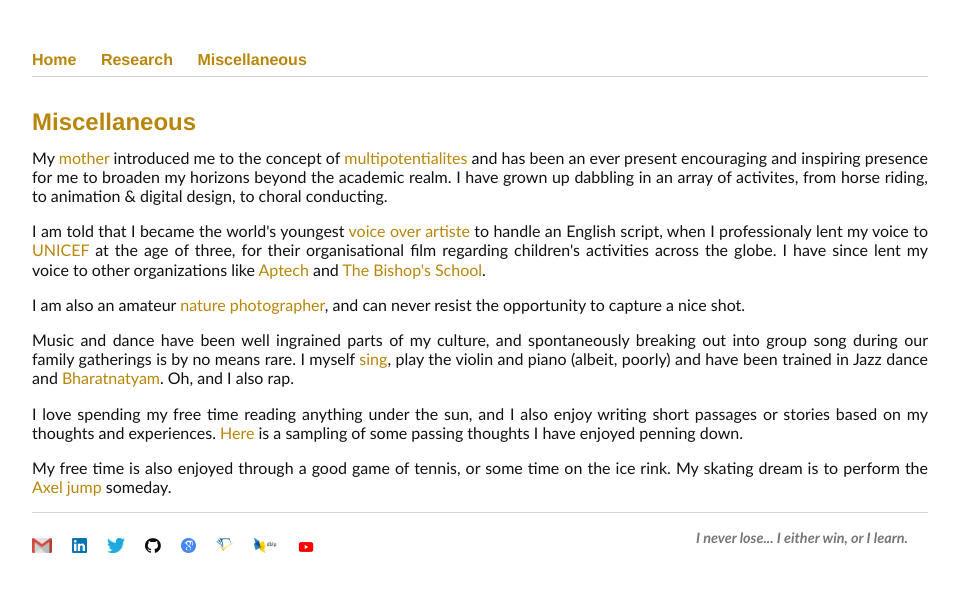
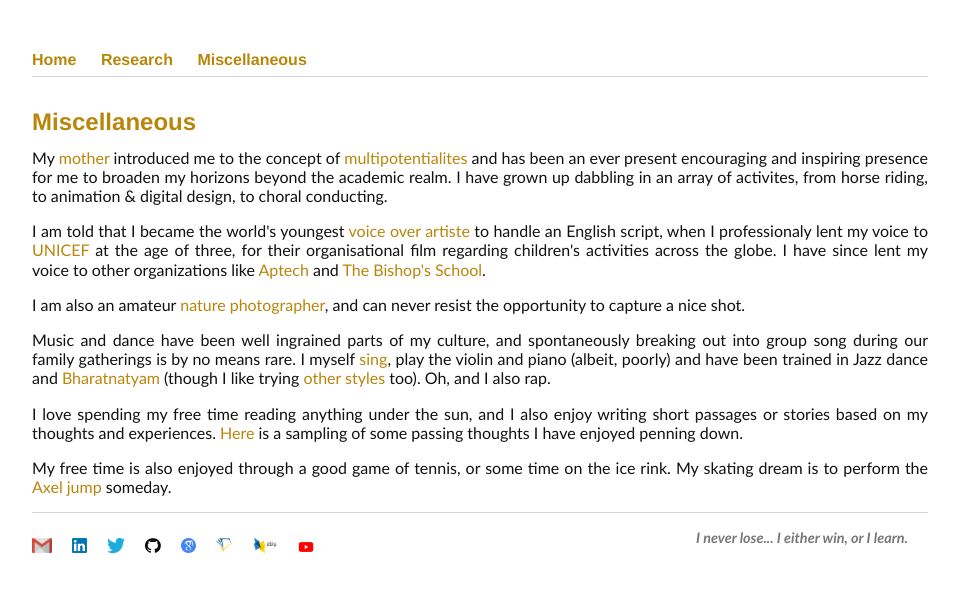
Before and after one commit to Uppaal/Uppaal.github.io, a Jekyll site: the page built from misc.html, in a window 1280 px wide. Shown: the top 592 px of the page, without its empty margins (160-1119 px from the left). Built offline with Jekyll 4.4.1, drawn with Linux system fonts in a browser that asks for light colours.

Commit message:
Update misc.html

```diff
--- a/misc.html
+++ b/misc.html
@@ -18,7 +18,7 @@ title: Miscellaneous
 
 	<p>Music and dance have been well ingrained parts of my culture, and spontaneously breaking out into group song during our family gatherings is by no means rare.
 		I myself <a href="https://www.youtube.com/channel/UC0HewpyoDEpQKWMAdkXiGRw">sing</a>, play the violin and piano (albeit, poorly)
-		and have been trained in Jazz dance and <a href="https://en.wikipedia.org/wiki/Bharatanatyam">Bharatnatyam</a>.
+		and have been trained in Jazz dance and <a href="https://en.wikipedia.org/wiki/Bharatanatyam">Bharatnatyam</a> (though I like trying <a href="https://youtu.be/oM3pNl6YYaY">other styles</a> too).
 		Oh, and I also rap. </p>
 
 	<p>I love spending my free time reading anything under the sun, and I also enjoy writing short passages or stories based on my thoughts and experiences. <a href="https://drive.google.com/file/d/1Q_AR7Jp8Nrzmu6qxLRMfOBCWIDo3Btxu/view?usp=sharing">Here</a> is a sampling of some passing thoughts I have enjoyed penning down.</p>
```
